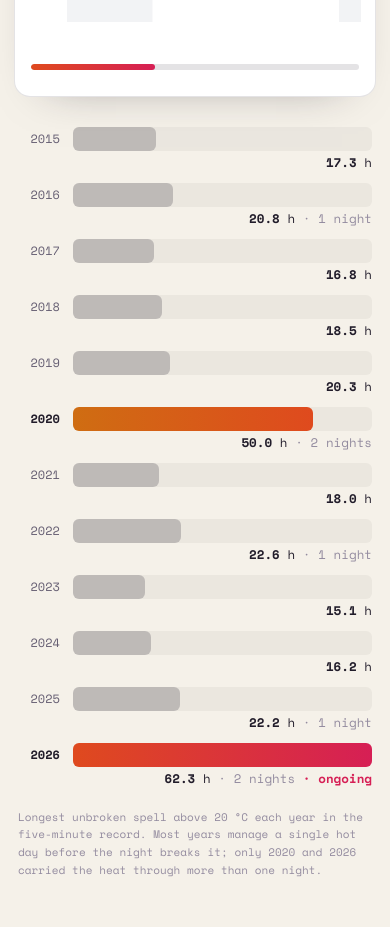
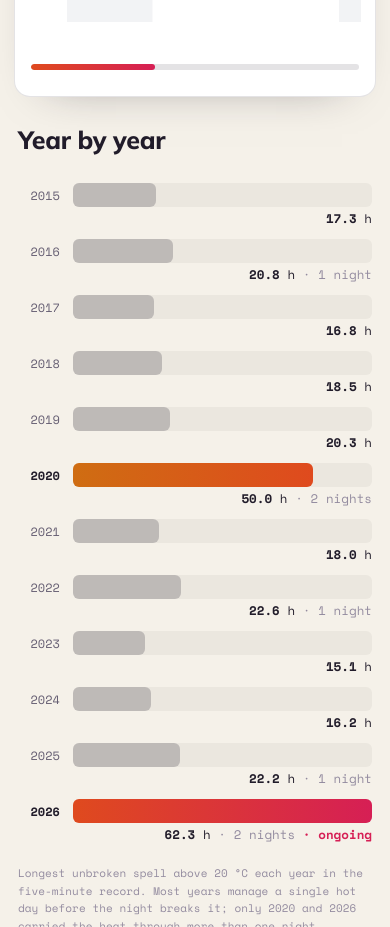
Before and after one commit to kieranmrhunt/heatwave-2026, a plain HTML site: page index.html in a window 390 px wide. Shown: the part 2860-3787 px from the top of the page. Drawn offline with nearby package versions, Linux system fonts and the light colour scheme.

Commit message:
Add year-by-year subhead

```diff
--- a/index.html
+++ b/index.html
@@ -162,6 +162,8 @@
   .scroll-cue span{display:block; height:100%; border-radius:inherit;
     background:linear-gradient(90deg,var(--ember),var(--hot)); transform:translateX(0)}
   svg.spell{display:block; width:100%; height:auto; overflow:visible}
+  .subhead{font-family:var(--brand); font-size:clamp(23px,3.4vw,32px); line-height:1.05;
+    font-weight:800; letter-spacing:-.01em; color:var(--ink); margin:34px 0 14px}
   .bars{margin:30px 0 4px; display:grid; grid-template-columns:42px minmax(0,1fr) max-content;
     align-items:center; column-gap:13px; row-gap:9px}
   .bar-row{display:contents}
@@ -217,6 +219,7 @@
     #spellChart svg.spell{width:880px; max-width:none}
     .scroll-cue{position:sticky; left:0; display:block; height:6px; margin:8px 2px 0;
       border-radius:999px; background:rgba(33,28,42,.12); overflow:hidden}
+    .subhead{font-size:25px; margin:30px 0 12px}
     .bars{grid-template-columns:42px minmax(0,1fr); column-gap:13px; row-gap:4px}
     .bar-val{grid-column:2; justify-self:end; margin:-2px 0 6px}
     .band{padding:48px 0}
@@ -295,6 +298,7 @@
       <div id="spellChart"></div>
     </div>
 
+    <h3 class="subhead">Year by year</h3>
     <div class="bars" id="hoursBars"></div>
     <p class="cap">Longest unbroken spell above 20&nbsp;°C each year in the five-minute record. Most years manage a single hot day before the night breaks it; only 2020 and 2026 carried the heat through more than one night.</p>
   </section>
```
